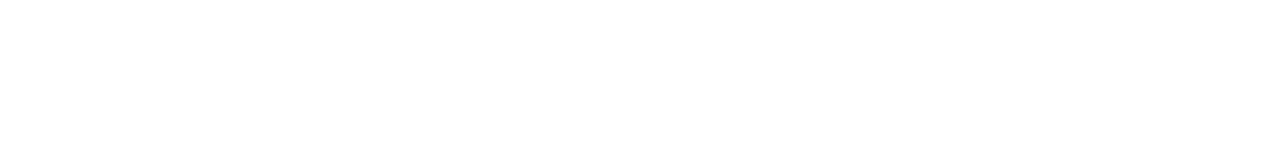
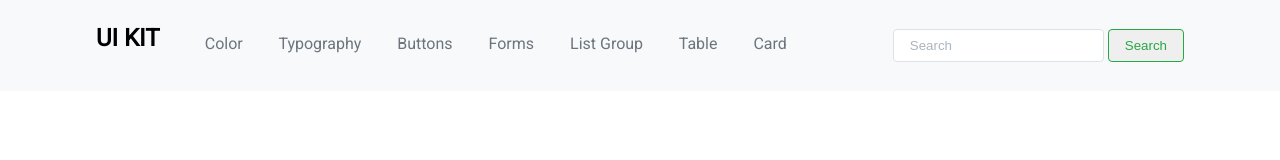
Before and after one commit to Toxicann/leapfrog, a plain HTML site: page assignments/assignment-5/index.html in a window 1280 px wide. Drawn offline with Linux system fonts and the light colour scheme.

Commit message:
navbar estd 35min designed 45min

```diff
--- /dev/null
+++ b/assignments/assignment-5/css/navbar.css
@@ -0,0 +1,41 @@
+header {
+  background-color: #f8f9fa;
+  padding: 1.5rem 0;
+}
+
+.search {
+  text-align: end;
+}
+
+nav {
+  padding: 0.3rem 0;
+}
+
+nav a {
+  margin-right: 2rem;
+  text-decoration: none;
+  color: #6c757d;
+}
+
+nav div {
+  padding-top: 0.3rem;
+}
+
+.search * {
+  padding: 0.5rem 1rem;
+  border-radius: 0.25rem;
+  border: 0.0625rem solid;
+}
+
+.search input {
+  border-color: #dee2e6;
+}
+
+.search button {
+  border-color: #28a745;
+  color: #28a745;
+}
+
+::placeholder {
+  color: #abb5be;
+}
--- a/assignments/assignment-5/index.html
+++ b/assignments/assignment-5/index.html
@@ -0,0 +1,40 @@
+<!DOCTYPE html>
+<html lang="en">
+  <head>
+    <meta charset="utf-8" />
+    <meta http-equiv="X-UA-Compatible" content="IE=edge" />
+    <title>Color</title>
+    <meta name="description" content="" />
+    <meta name="viewport" content="width=device-width, initial-scale=1" />
+    <link
+      href="https://fonts.googleapis.com/css2?family=Roboto&display=swap"
+      rel="stylesheet"
+    />
+    <link rel="stylesheet" href="./reset.css" />
+    <link rel="stylesheet" href="./layout.css" />
+    <link rel="stylesheet" href="./style.css" />
+    <link rel="stylesheet" href="./css/navbar.css" />
+  </head>
+  <body>
+    <header>
+      <div class="container float-parent">
+        <h2 class="float-left w-10">UI KIT</h2>
+        <nav class="w-90 float-parent">
+          <div class="w-70 float-left">
+            <a href="#">Color</a>
+            <a href="#">Typography</a>
+            <a href="#">Buttons</a>
+            <a href="#">Forms</a>
+            <a href="#">List Group</a>
+            <a href="#">Table</a>
+            <a href="#">Card</a>
+          </div>
+          <form class="search float-right w-30">
+            <input type="text" placeholder="Search" />
+            <button type="submit" name="Search">Search</button>
+          </form>
+        </nav>
+      </div>
+    </header>
+  </body>
+</html>
--- a/assignments/assignment-5/layout.css
+++ b/assignments/assignment-5/layout.css
@@ -11,38 +11,42 @@
   float: right;
 }
 
-.col-1-of-2 .col-2-of-4 {
+.w-10 {
+  width: 10%;
+}
+
+.w-20 {
+  width: 20%;
+}
+
+.w-30 {
+  width: 30%;
+}
+
+.w-40 {
+  width: 40%;
+}
+
+.w-50 {
   width: 50%;
 }
 
-.col-1-of-3 {
-  width: 33.333%;
-}
-
-.col-2-of-3 {
-  width: 66.667%;
-}
-
-.col-1-of-4 {
-  width: 25%;
-}
-
-.col-3-of-4 {
-  width: 75%;
-}
-
-.col-1-of-5 {
-  width: 20%;
-}
-
-.col-2-of-5 {
-  width: 40%;
-}
-
-.col-3-of-5 {
+.w-60 {
   width: 60%;
 }
 
-.col-4-of-5 {
+.w-70 {
+  width: 70%;
+}
+
+.w-80 {
   width: 80%;
 }
+
+.w-90 {
+  width: 90%;
+}
+
+.w-100 {
+  width: 100%;
+}
--- a/assignments/assignment-5/reset.css
+++ b/assignments/assignment-5/reset.css
@@ -1,5 +1,4 @@
 * {
-  width: 100%;
   box-sizing: border-box;
   margin: 0;
   padding: 0;
--- a/assignments/assignment-5/style.css
+++ b/assignments/assignment-5/style.css
@@ -5,3 +5,7 @@
 .float-right {
   float: right;
 }
+
+body {
+  font-family: "Roboto", sans-serif;
+}
```
